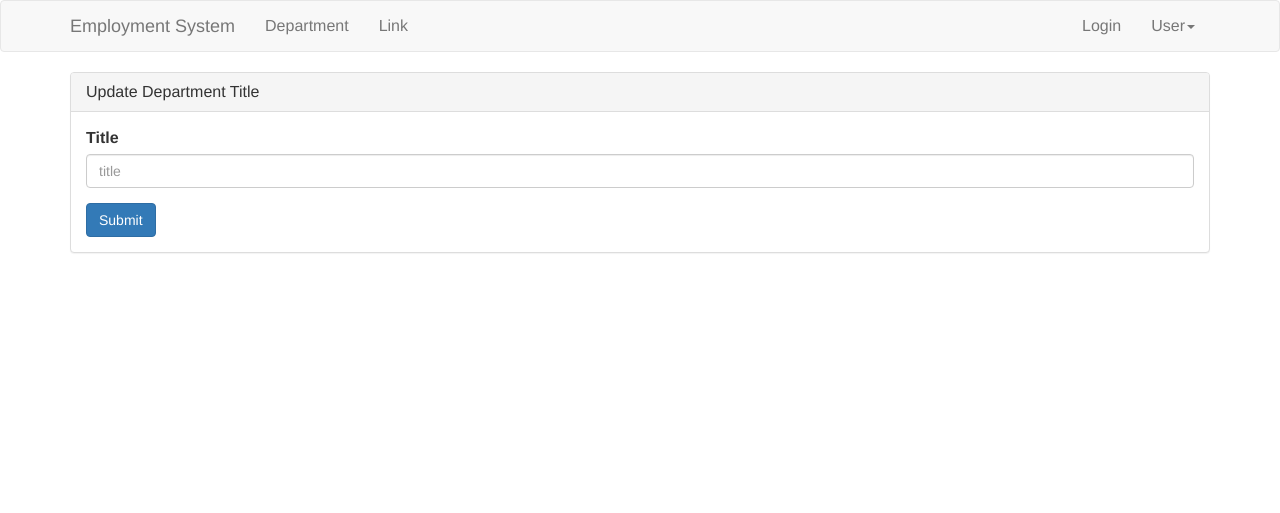
After one commit to mabin9527/employment-system, a Django app: page /depart/1/edit/ in a window 1280 px wide. The commit adds this page. Shown: the top 513 px of the page. Run offline with Django 3.2, Linux system fonts and the light colour scheme; data that the repository does not hold is empty; some libraries are stand-ins or nearby versions.

Commit message:
Create depart_edit.html file and test if it is working when the edit button is clicked.

```diff
--- /dev/null
+++ b/templates/depart_edit.html
@@ -0,0 +1,22 @@
+{% extends 'base.html' %}
+
+{% block content %}
+<div class="container">
+  <div class="panel panel-default">
+      <div class="panel-heading">
+          <h3 class="panel-title">Update Department Title</h3>
+      </div>
+      <div class="panel-body">
+          <form method="post">
+              {% csrf_token %}
+              <div class="form-group">
+                <label>Title</label>
+                <input type="text" name="title" class="form-control" placeholder="title" value="{{ row_object.title}}">
+              </div>
+              <button type="submit" class="btn btn-primary">Submit</button>
+          </form>
+      </div>
+
+  </div>
+</div>
+{% endblock %}
--- a/templates/depart_list.html
+++ b/templates/depart_list.html
@@ -28,7 +28,7 @@
           <th>{{ obj.id}}</th>
           <td>{{ obj.title}}</td>
           <td>
-            <a class="btn btn-primary btn-xs" href="#">Edit</a>
+            <a class="btn btn-primary btn-xs" href="/depart/{{ obj.id }}/edit/">Edit</a>
             <a class="btn btn-danger btn-xs" href="/depart/delete/?nid={{obj.id}}">Delete</a>
           </td>
         </tr>
```
